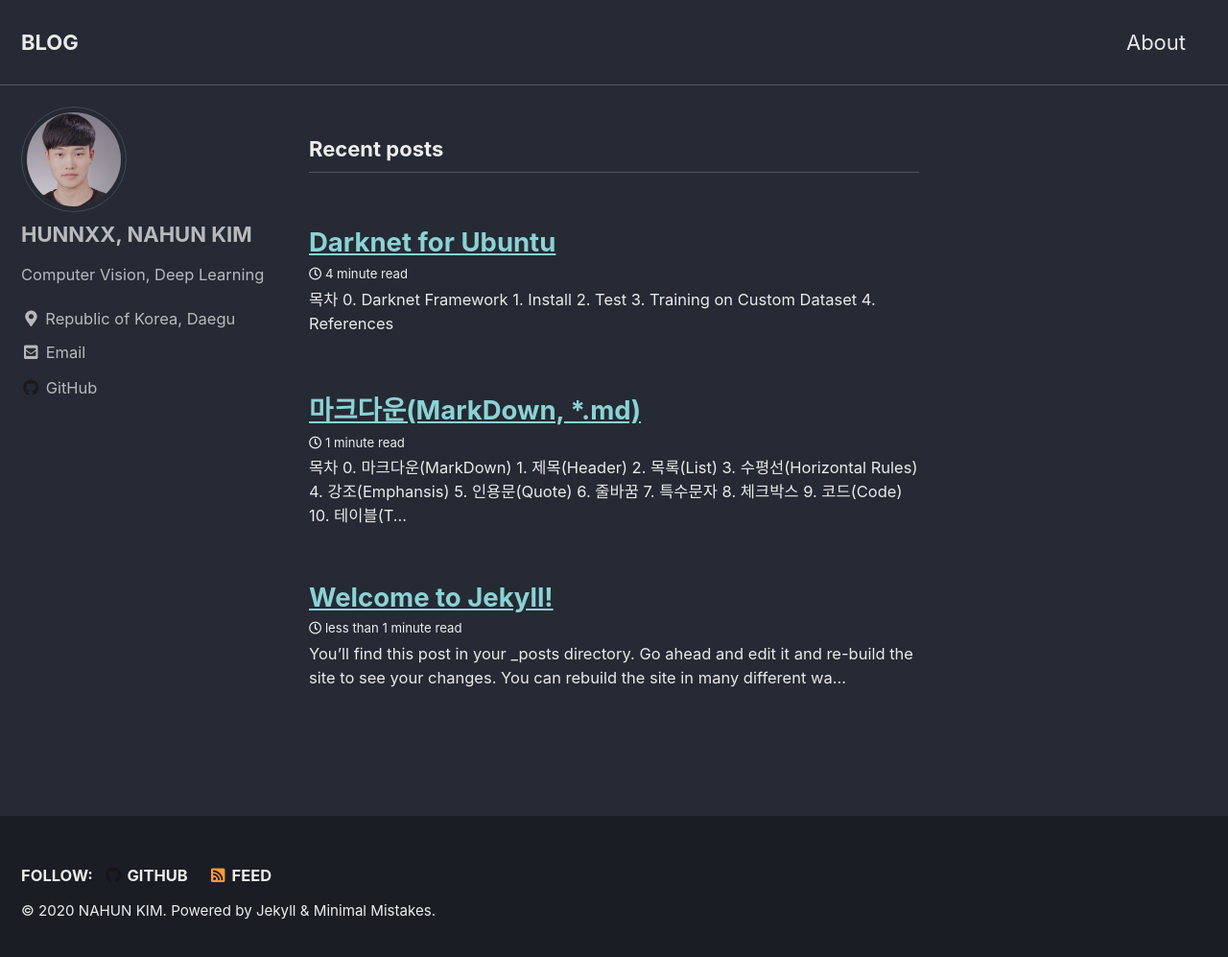
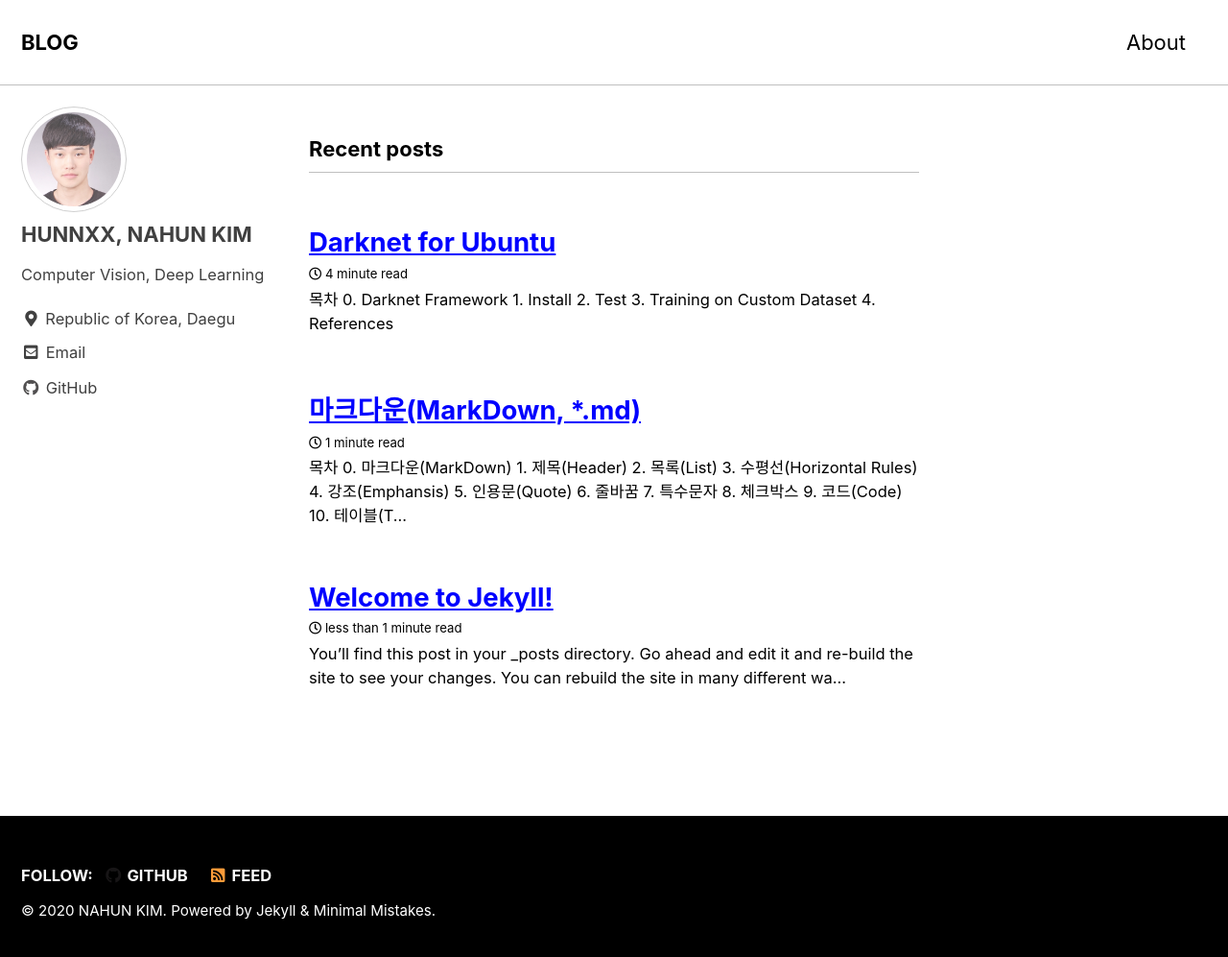
Before and after one commit to hunnxx/hunnxx.github.io, a Jekyll site: the page built from index.html, in a window 1280 px wide and 1005 px high. Shown: the top 997 px of the window at 96% size. Built offline with Jekyll 4.4.1, drawn with Linux system fonts in a browser that asks for light colours; cached includes are drawn as plain includes; the list of posts is cut into pages by our own code.

Commit message:
Update some information
Change the dark theme to a contrast theme.
Modify some code in 2020-08-03-darknet-ubuntu.md file.

```diff
--- a/_config.yml
+++ b/_config.yml
@@ -12,7 +12,7 @@
 
 # theme                  : "minimal-mistakes-jekyll"
 remote_theme             : "mmistakes/minimal-mistakes"
-minimal_mistakes_skin    : "dark" #"default" # "air", "aqua", "contrast", "dark", "dirt", "neon", "mint", "plum", "sunrise"
+minimal_mistakes_skin    : "contrast" #"default" # "air", "aqua", "contrast", "dark", "dirt", "neon", "mint", "plum", "sunrise"
 
 # Site Settings
 locale                   : "en-US"
```
Also changed, not shown: _posts/2020-08-03-darknet-ubuntu.md (+6 -6 lines).
